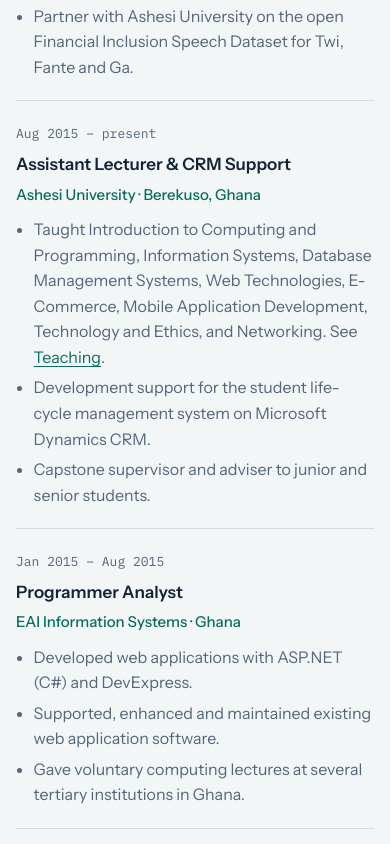
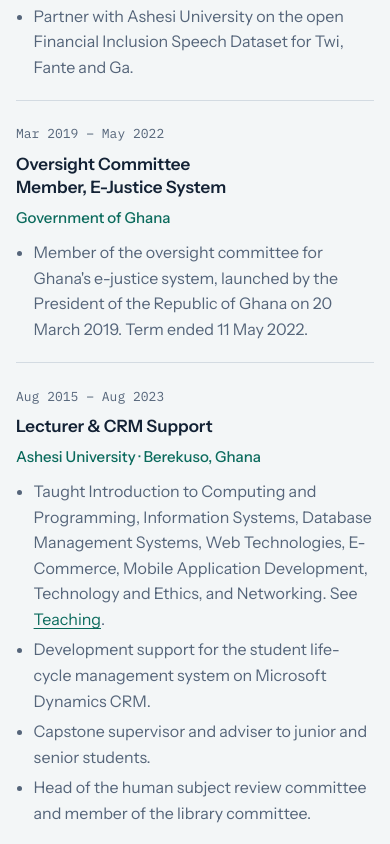
Before and after one commit to dsampah/profile, a plain HTML site: page index.html in a window 390 px wide. Shown: the part 2860-3704 px from the top of the page. Drawn offline with nearby package versions, Linux system fonts and the light colour scheme.

Commit message:
Add Ashesi course descriptions and fill CV gaps
Course codes, catalogue links and descriptions for six Ashesi courses.
From CV: Ashesi role dates/title, E-Justice oversight committee,
committee roles, DMU and EAI detail, senior high school, ethics
certification, server administration skill, DPPC 2019.

Co-Authored-By: Claude Opus 5.5 <noreply@anthropic.com>

```diff
--- a/index.html
+++ b/index.html
@@ -138,14 +138,25 @@
           </div>
         </li>
         <li>
-          <p class="when">Aug 2015 – present</p>
+          <p class="when">Mar 2019 – May 2022</p>
           <div>
-            <h3>Assistant Lecturer &amp; CRM Support</h3>
+            <h3>Oversight Committee Member, E-Justice System</h3>
+            <p class="org">Government of Ghana</p>
+            <ul>
+              <li>Member of the oversight committee for Ghana's e-justice system, launched by the President of the Republic of Ghana on 20 March 2019. Term ended 11 May 2022.</li>
+            </ul>
+          </div>
+        </li>
+        <li>
+          <p class="when">Aug 2015 – Aug 2023</p>
+          <div>
+            <h3>Lecturer &amp; CRM Support</h3>
             <p class="org">Ashesi University · Berekuso, Ghana</p>
             <ul>
               <li>Taught Introduction to Computing and Programming, Information Systems, Database Management Systems, Web Technologies, E-Commerce, Mobile Application Development, Technology and Ethics, and Networking. See <a href="#teaching">Teaching</a>.</li>
               <li>Development support for the student life-cycle management system on Microsoft Dynamics CRM.</li>
               <li>Capstone supervisor and adviser to junior and senior students.</li>
+              <li>Head of the human subject review committee and member of the library committee.</li>
             </ul>
           </div>
         </li>
@@ -155,7 +166,7 @@
             <h3>Programmer Analyst</h3>
             <p class="org">EAI Information Systems · Ghana</p>
             <ul>
-              <li>Developed web applications with ASP.NET (C#) and DevExpress.</li>
+              <li>Developed new versions of a web application used by financial institutions in the US, with ASP.NET (C#) and DevExpress.</li>
               <li>Supported, enhanced and maintained existing web application software.</li>
               <li>Gave voluntary computing lectures at several tertiary institutions in Ghana.</li>
             </ul>
@@ -170,6 +181,9 @@
               <li>Supported e-learning development to enhance staff learning through technology.</li>
               <li>Designed and built a website to host e-resources and managed its content.</li>
               <li>Researched and introduced new technologies to support staff training and development.</li>
+              <li>Built e-learning in Articulate Storyline to support 24/7 online staff learning.</li>
+              <li>Designed, built and maintained WordPress portals for strategic change projects, and technology lead for the DMU Project Management Network.</li>
+              <li>Created an online discussion and support forum that significantly increased staff participation and development.</li>
             </ul>
           </div>
         </li>
@@ -212,7 +226,7 @@
           <p class="when">Jan 2008 – Apr 2010</p>
           <div>
             <h3>Laboratory Assistant</h3>
-            <p class="org">IT laboratory</p>
+            <p class="org">University of Ghana Computing Systems · Accra, Ghana</p>
             <ul>
               <li>Helped students use the IT lab and diagnosed computer issues before escalating them.</li>
               <li>Kept the lab orderly at busy times.</li>
@@ -259,51 +273,51 @@
           <p class="project-role">University of Oslo</p>
         </article>
         <article class="project">
-          <p class="project-meta">2015 – present</p>
-          <h3>Database Management Systems</h3>
-          <!-- <p>Course description.</p> -->
+          <p class="project-meta">CS 323 · 2015 – 2023</p>
+          <h3><a href="https://ashesi.edu.gh/courses/database-management/" rel="noopener">Database Management Systems</a></h3>
+          <p>A broad grounding in database systems: data models (hierarchical, network, relational and object-oriented), relational database design, query languages, and data protection and integrity, with a team project to design and build a database.</p>
           <p class="project-role">Ashesi University</p>
         </article>
         <article class="project">
-          <p class="project-meta">2015 – present</p>
-          <h3>Web Technologies</h3>
-          <!-- <p>Course description.</p> -->
+          <p class="project-meta">CS 341 · 2015 – 2023</p>
+          <h3><a href="https://ashesi.edu.gh/courses/cs-341-web-technologies/" rel="noopener">Web Technologies</a></h3>
+          <p>The technologies and skills needed to design, build and deploy effective websites: HTML, scripting and active pages, web application design, content tools, databases for the web, security, and the basics of e-commerce.</p>
           <p class="project-role">Ashesi University</p>
         </article>
         <article class="project">
-          <p class="project-meta">2015 – present</p>
-          <h3>E-Commerce</h3>
-          <!-- <p>Course description.</p> -->
+          <p class="project-meta">CS 442 · 2015 – 2023</p>
+          <h3><a href="https://ashesi.edu.gh/courses/cs-442-e-commerce/" rel="noopener">E-Commerce</a></h3>
+          <p>The principles, technologies and applications of e-commerce, including secure transactions and encryption-based protocols, revenue models, and legal and ethical issues. Students build a secure e-commerce site.</p>
           <p class="project-role">Ashesi University</p>
         </article>
         <article class="project">
-          <p class="project-meta">2015 – present</p>
-          <h3>Mobile Application Development</h3>
-          <!-- <p>Course description.</p> -->
+          <p class="project-meta">CS 443 · 2015 – 2023</p>
+          <h3><a href="https://ashesi.edu.gh/courses/cs-443-mobile-application-development/" rel="noopener">Mobile Application Development</a></h3>
+          <p>Principles of building interactive mobile applications and services, from mobile web and SMS apps to native and cross-platform apps. The course is project-heavy and stresses good software engineering.</p>
           <p class="project-role">Ashesi University</p>
         </article>
         <article class="project">
-          <p class="project-meta">2015 – present</p>
+          <p class="project-meta">2015 – 2023</p>
           <h3>Technology and Ethics</h3>
           <!-- <p>Course description.</p> -->
           <p class="project-role">Ashesi University</p>
         </article>
         <article class="project">
-          <p class="project-meta">2015 – present</p>
-          <h3>Introduction to Computing and Programming</h3>
-          <!-- <p>Course description.</p> -->
+          <p class="project-meta">CS 111 · 2015 – 2023</p>
+          <h3><a href="https://ashesi.edu.gh/courses/cs-111-introduction-to-computing-information-systems/" rel="noopener">Introduction to Computing and Programming</a></h3>
+          <p>Basic IT literacy and information systems concepts, the internet and data communications, and problem solving through programming. Students build websites and simple databases and learn programming concepts through JavaScript and Processing.</p>
           <p class="project-role">Ashesi University</p>
         </article>
         <article class="project">
-          <p class="project-meta">2015 – present</p>
+          <p class="project-meta">2015 – 2023</p>
           <h3>Information Systems</h3>
           <!-- <p>Course description.</p> -->
           <p class="project-role">Ashesi University</p>
         </article>
         <article class="project">
-          <p class="project-meta">2015 – present</p>
-          <h3>Networking</h3>
-          <!-- <p>Course description.</p> -->
+          <p class="project-meta">CS 432 · 2015 – 2023</p>
+          <h3><a href="https://ashesi.edu.gh/courses/cs-432-computer-networks-and-data-communications/" rel="noopener">Networking</a></h3>
+          <p>The theory and practice of computer networks and network design: protocols across the network stack, network services, and hands-on lab work on enterprise networks.</p>
           <p class="project-role">Ashesi University</p>
         </article>
       </div>
@@ -359,12 +373,20 @@
             <p>Certificate in HTML, PHP and MySQL.</p>
           </div>
         </li>
+        <li>
+          <p class="when">2002 – 2005</p>
+          <div>
+            <h3>Senior High School Certificate, Business</h3>
+            <p class="org">St. Thomas Aquinas Senior High School · Accra, Ghana</p>
+            <p>Economics, Elective Mathematics, Accounting and Business Management.</p>
+          </div>
+        </li>
       </ol>
     </section>
 
     <section id="events">
       <h2>Talks, conferences &amp; workshops</h2>
-      <p class="section-intro">41 conferences, workshops and seminars in six countries since 2013, as a presenter, panelist, organiser and participant.</p>
+      <p class="section-intro">42 conferences, workshops and seminars in six countries since 2013, as a presenter, panelist, organiser and participant.</p>
 
       <div class="filters" role="group" aria-label="Filter events by my role">
         <button type="button" class="filter" data-filter="all" aria-pressed="true">All</button>
@@ -575,6 +597,15 @@
                 <h4>Teaching Strategies for Maximum Engagement</h4>
                 <p class="ev-where">Ashesi University, Ghana</p>
                 <p>Faculty workshop by Nefertiti A. Puplampu on cognitive science, learner-centricity and the MUSIC model of academic motivation.</p>
+              </div>
+              <span class="chip">Participant</span>
+            </li>
+            <li class="ev" data-kind="attended">
+              <p class="ev-date">2019</p>
+              <div class="ev-body">
+                <h4>International Data Protection &amp; Privacy Conference (DPPC), Africa Region</h4>
+                <p class="ev-where">Africa region</p>
+                <p>Conference on data protection and privacy across Africa.</p>
               </div>
               <span class="chip">Participant</span>
             </li>
@@ -899,7 +930,7 @@
           <dt>Computer systems</dt>
           <dd>
             <ul class="tags">
-              <li>Hardware</li><li>Networking</li><li>Software</li>
+              <li>Hardware</li><li>Networking</li><li>Software installation</li><li>Server administration</li>
             </ul>
           </dd>
         </div>
@@ -928,6 +959,7 @@
         <li>Designing Your Online Course <span>Quality Matters</span></li>
         <li>Master Class for Teaching Online <span>Arizona State University</span></li>
         <li>Teaching and Learning in Higher Education</li>
+        <li>Research Human Subject Ethics Certification</li>
         <li>Big Data Specialist with IBM BigInsights V2.1</li>
         <li>Database Design and Programming with SQL</li>
         <li>Microsoft Certified Trainers Summit Ghana</li>
```
